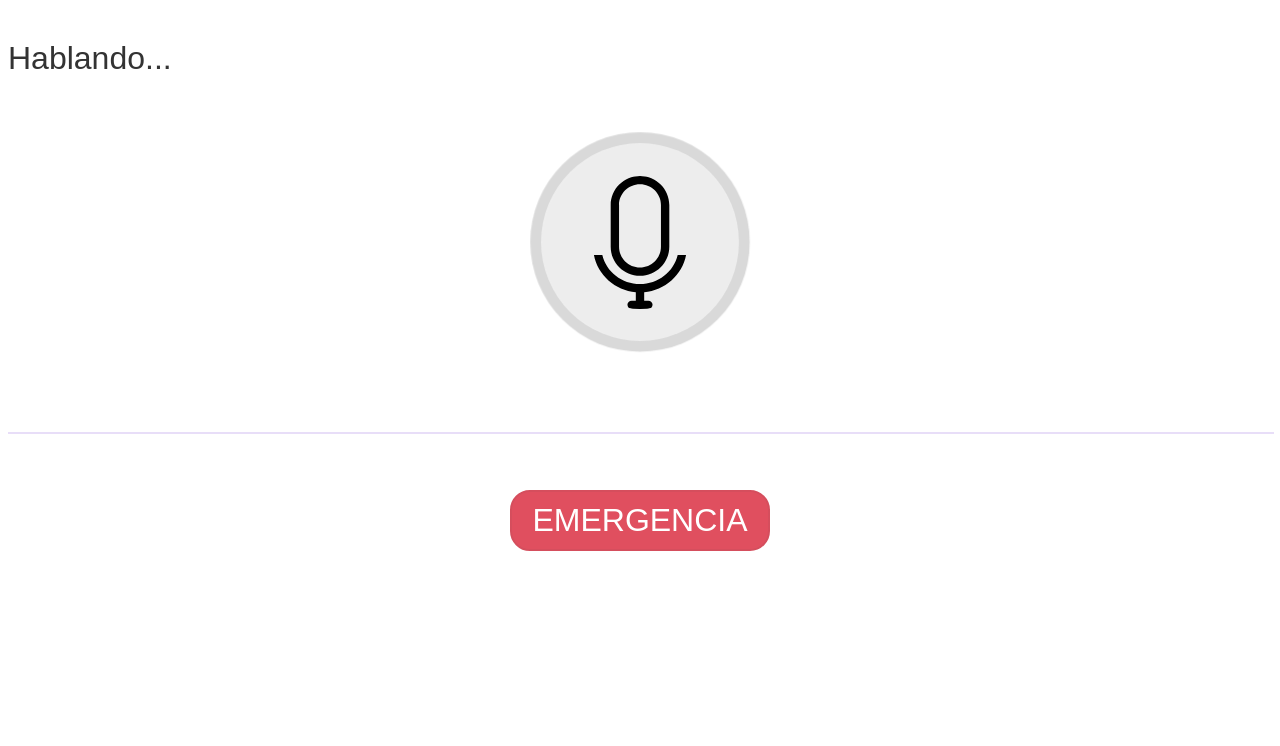
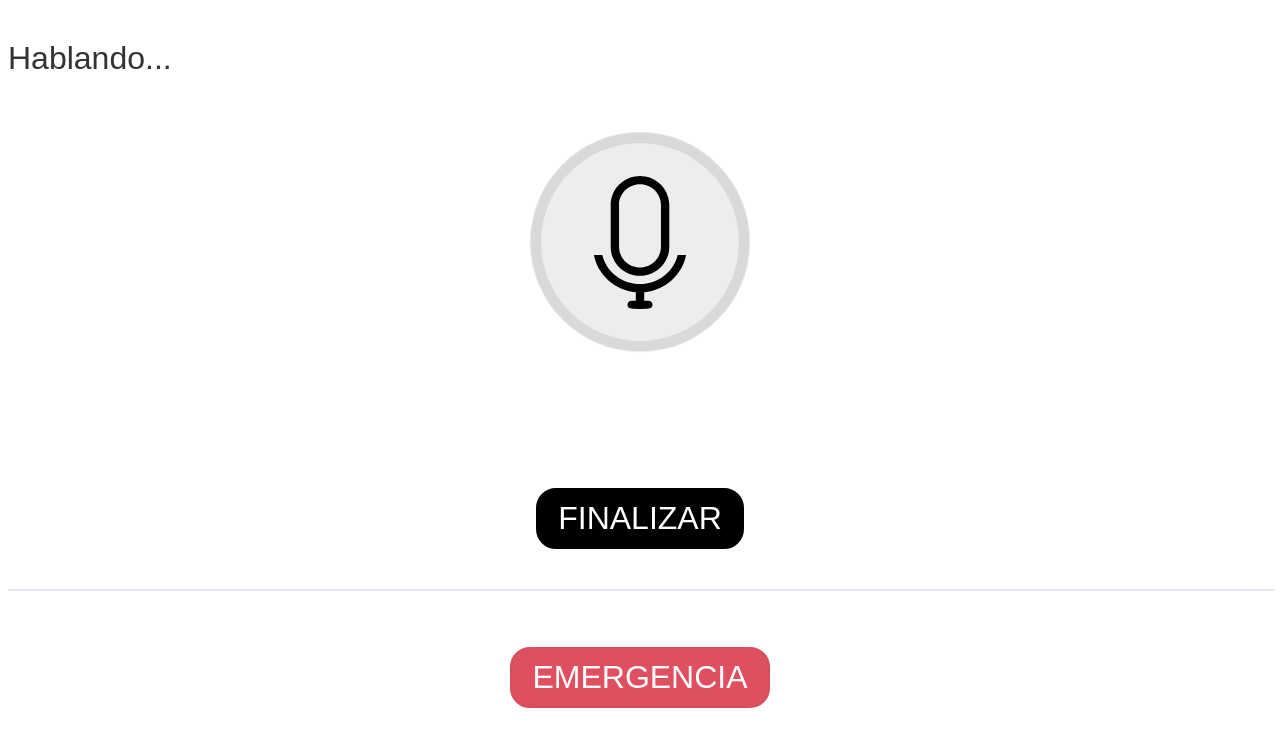
Before and after one commit to helopgom/B-Care, a React (Vite) app: page / in a window 1280 px wide. Both pictures are taken after a click on the button 640 px from the left and 380 px from the top of the page. Shown: the top 746 px of the page. Built offline with nearby package versions, Linux system fonts and the light colour scheme.

Commit message:
Add finish button

```diff
--- a/src/components/Button/Button.jsx
+++ b/src/components/Button/Button.jsx
@@ -1,16 +1,19 @@
 import React from "react";
 import "./Button.css";
 
-const Button = ({ text, backgroundColor, textColor, borderColor, url }) => {
+const Button = ({
+  text,
+  backgroundColor,
+  textColor,
+  borderColor,
+  url,
+  onClick,
+}) => {
   return (
     <button
       className="custom-button"
-      style={{
-        backgroundColor: backgroundColor,
-        color: textColor,
-        borderColor: borderColor || "transparent",
-      }}
-      onClick={() => (window.location.href = url)}
+      style={{ backgroundColor, color: textColor, borderColor }}
+      onClick={onClick ? onClick : () => (window.location.href = url)}
     >
       {text}
     </button>
--- a/src/components/Button/button.css
+++ b/src/components/Button/button.css
@@ -1,12 +1,5 @@
 .custom-button {
-  font-family: Arial, sans-serif;
-  font-size: 32px;
-  padding: 10px 20px;
   border: 2px solid transparent;
-  border-radius: 20px;
-  cursor: pointer;
-  transition: background-color 0.3s ease, color 0.3s ease,
-    border-color 0.3s ease;
   margin-top: 1em;
   margin-bottom: 1em;
 }
--- a/src/pages/HomePage/Home.jsx
+++ b/src/pages/HomePage/Home.jsx
@@ -7,7 +7,7 @@ import ButtonWithIcon from "../../components/ButtonWithIcon/ButtonWithIcon";
 
 const Home = () => {
   const [name, setName] = useState("");
-  const [isTalking, setIsTalking] = useState(false); // Estado movido a Home
+  const [isTalking, setIsTalking] = useState(false);
 
   useEffect(() => {
     const fetchName = async () => {
@@ -18,11 +18,15 @@ const Home = () => {
     fetchName();
   }, []);
 
+  const handleFinish = () => {
+    setIsTalking(false); // Finaliza el estado de "Hablando"
+  };
+
   return (
     <div className="home-container">
       <InteractiveText name={name} isTalking={isTalking} />
       <ButtonWithIcon isTalking={isTalking} setIsTalking={setIsTalking} />
-      {/* Renderizar condicionalmente el botón */}
+      {/* Renderizar condicionalmente el botón "MI CUENTA" */}
       {!isTalking && (
         <div className="button-container">
           <Button
@@ -34,6 +38,19 @@ const Home = () => {
           />
         </div>
       )}
+      {/* Renderizar condicionalmente el botón "Finalizar" */}
+      {isTalking && (
+        <div className="finish-button-container">
+          <Button
+            text="FINALIZAR"
+            backgroundColor="var(--black)" // Ajusta el color según sea necesario
+            textColor="var(--white)"
+            borderColor="var(--black)"
+            url="#"
+            onClick={handleFinish}
+          />
+        </div>
+      )}
       <div>
         <Footer />
       </div>
--- a/src/pages/HomePage/home.css
+++ b/src/pages/HomePage/home.css
@@ -16,3 +16,9 @@
   flex-direction: column;
   align-items: center;
 }
+.finish-button-container {
+  display: flex;
+  justify-content: center;
+  width: 100%;
+  margin-top: 2em;
+}
```
